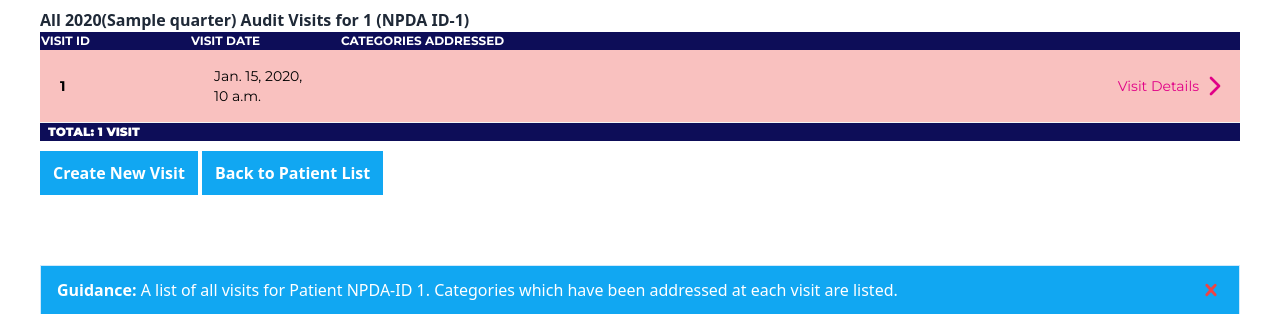
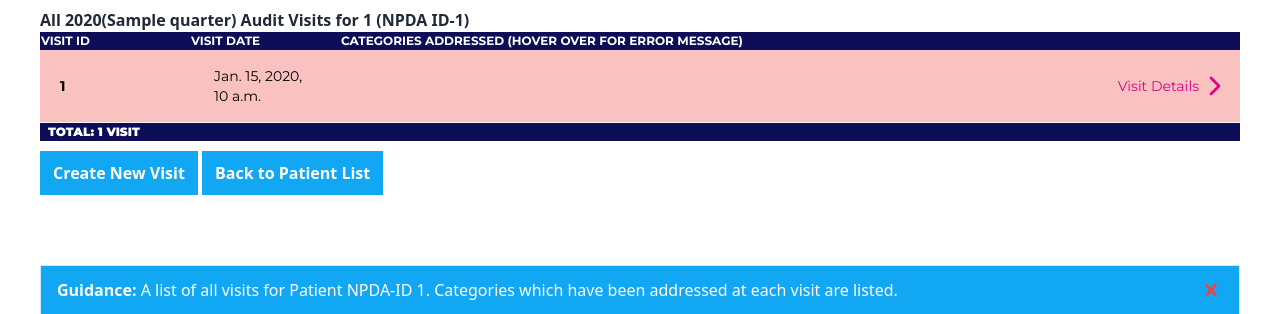
Before and after one commit to rcpch/national-paediatric-diabetes-audit, a Django app: template project/npda/templates/visits.html in a window 1280 px wide. Shown: the part 64-378 px from the top of the page. Run offline with Django 4.2, Linux system fonts and the light colour scheme; the template is opened without the code that fills it: most values are stand-ins (such as "Sample title", 1, 10 or a date in 2020); parts of the project's set-up code (start-up, migrations or seed data) failed here and were passed over; some libraries are stand-ins or nearby versions; some web fonts are replaced.

Commit message:
Add 'Hover over for error message' to visit list view

```diff
--- a/project/npda/templates/visits.html
+++ b/project/npda/templates/visits.html
@@ -14,7 +14,7 @@
                     <tr>
                       <th class="w-1/8" class="px-6 py-3">Visit ID</th>
                       <th class="w-1/8" class="px-6 py-3">Visit Date</th>
-                      <th class="w-2/4">Categories Addressed</th>
+                      <th class="w-2/4">Categories Addressed (Hover over for error message)</th>
                       <th class="w-1/4"></th>
                     </tr>
                   </thead>
```
